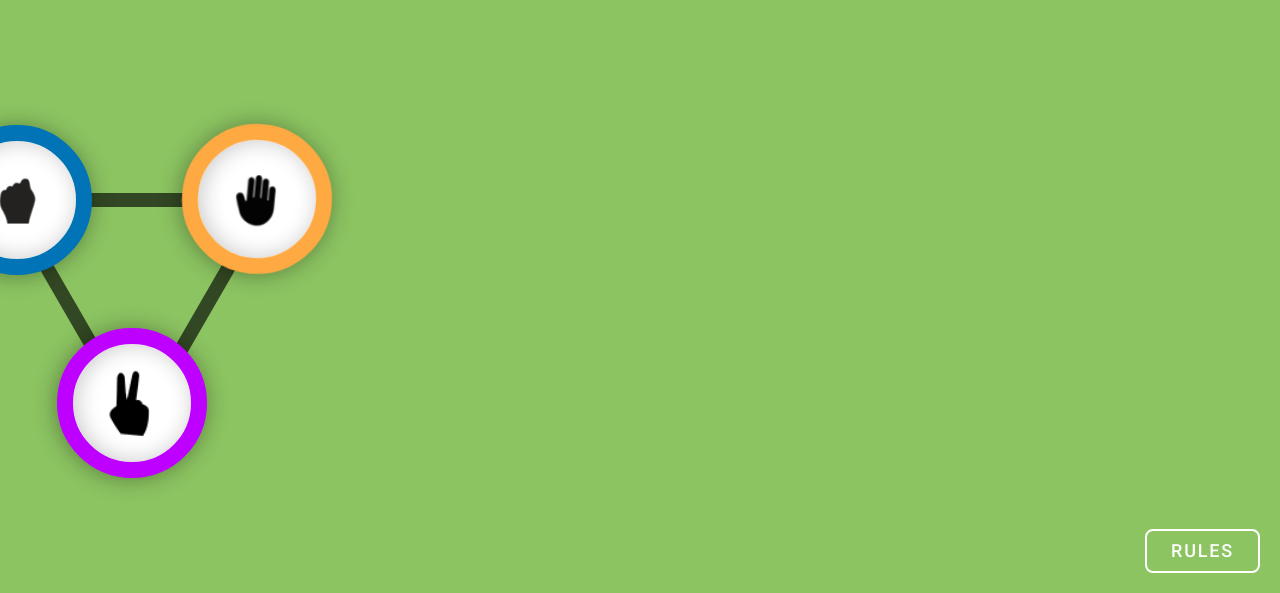
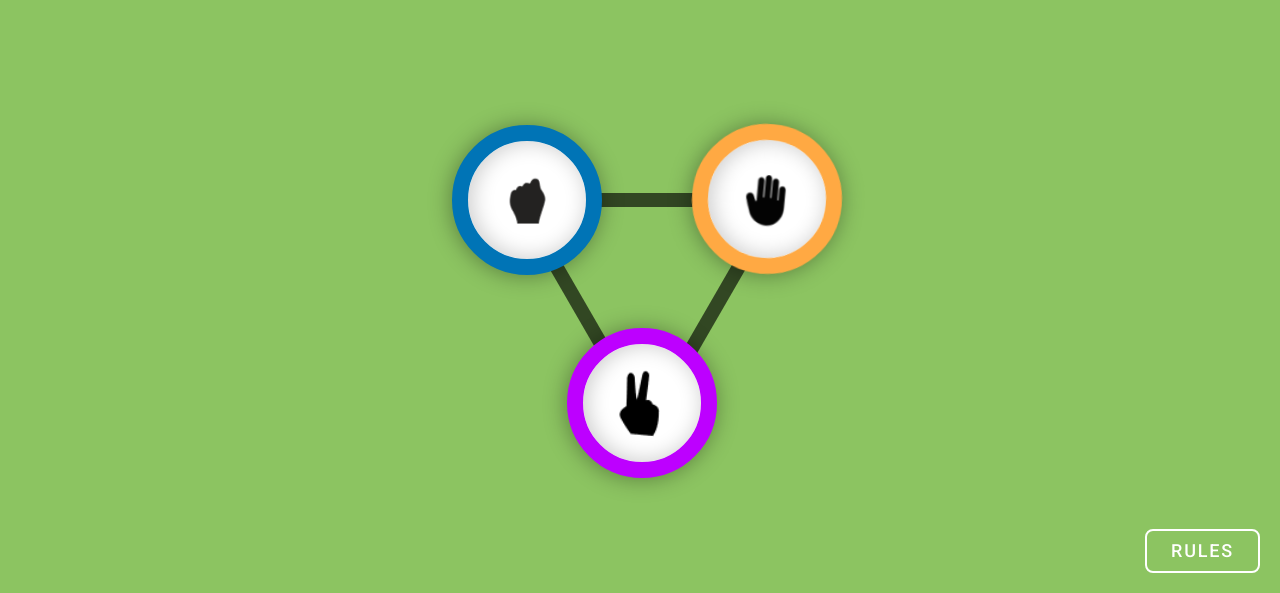
Before and after one commit to bipulchhetri/Rock-paper-scissor, a plain HTML site: page Rock-paper-scissor/index.html in a window 1280 px wide. Shown: the part 207-800 px from the top of the page. Drawn offline with Linux system fonts and the light colour scheme.

Commit message:
Update style.css

```diff
--- a/Rock-paper-scissor/style.css
+++ b/Rock-paper-scissor/style.css
@@ -10,7 +10,7 @@ body {
   background-color: #8cc461;
 }
 
-.parent-container {
+.main-container {
   width: 100%;
   height: 100vh;
   display: flex;
```
